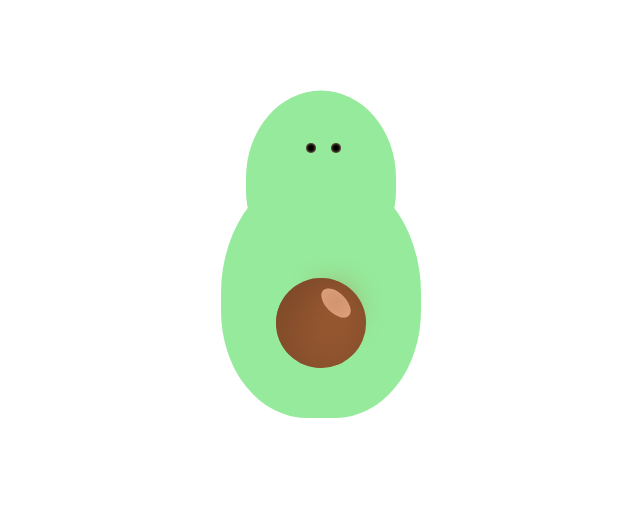
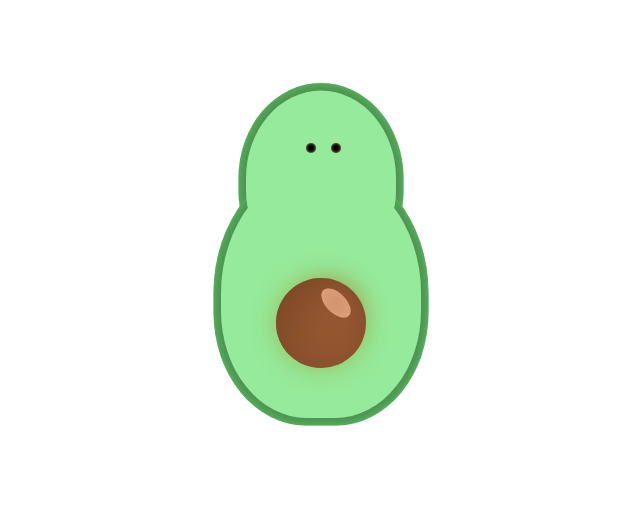
Before and after one commit to MoiraLS/Avocado, a website built with Parcel: page src/index.html in a window 1280 px wide. Shown: the part 147-653 px from the top of the page, without its empty margins (319-959 px from the left). Built offline with nearby package versions, Linux system fonts and the light colour scheme.

Commit message:
Ombre modifiée sur le noyau et le bord du corps

```diff
--- a/src/index.html
+++ b/src/index.html
@@ -11,6 +11,9 @@
 
   <div class="avocado">
 
+    <div class="border--top"></div>
+    <div class="border--bottom"></div>
+
     <div class="top"></div>
     <div class="bottom"></div>
 
--- /dev/null
+++ b/src/scss/blocs/border.scss
@@ -0,0 +1,23 @@
+.border--top {
+  width: 33%;
+  height: 38%;
+  border-radius: 70% 70% 60% 60%;
+  position: absolute;
+  top: 35%;
+  left: 50%;
+  transform: translateY(-50%) translateX(-50%);
+  background-color: rgb(78, 146, 83);
+  box-shadow: inset 0px 0px 10px rgb(88, 202, 95);
+}
+
+.border--bottom {
+  width: 43%;
+  height: 53%;
+  border-radius: 70% 70% 60% 60%;
+  position: absolute;
+  top: 58%;
+  left: 50%;
+  transform: translateY(-50%) translateX(-50%);
+  background-color: rgb(78, 146, 83);
+  box-shadow: inset 0px 0px 10px rgb(88, 202, 95);
+}
--- a/src/scss/blocs/core.scss
+++ b/src/scss/blocs/core.scss
@@ -18,5 +18,5 @@
   width: 90px;
   border-radius: 50%;
   background-color: rgb(160, 94, 53);
-  box-shadow: inset 10px 10px 60px rgb(119, 70, 39);
+  box-shadow: inset 10px 10px 60px rgb(119, 70, 39), 0px 0px 25px rgb(151, 189, 91);
 }
--- a/src/scss/styles.scss
+++ b/src/scss/styles.scss
@@ -1,6 +1,7 @@
 @import "vendors/reset.scss";
 
 @import "blocs/avocat.scss";
+@import "blocs/border.scss";
 @import "blocs/core.scss";
 @import "blocs/eye.scss";
 @import "blocs/mouth.scss";
```
